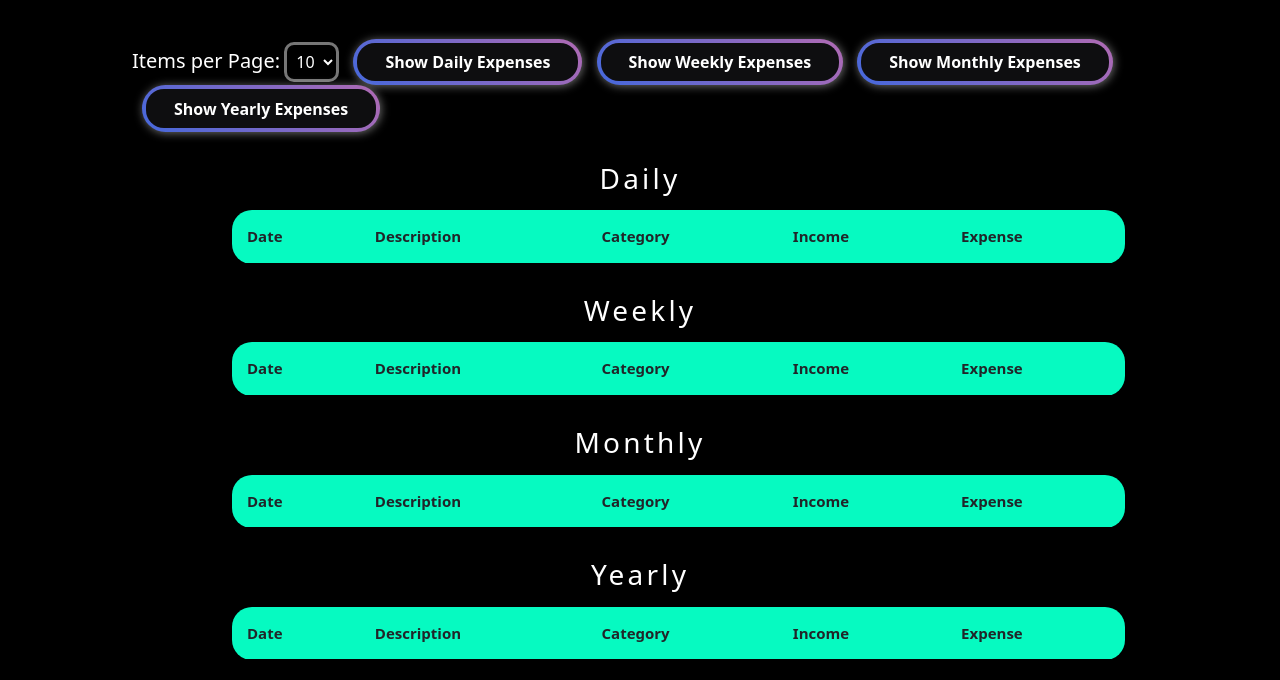
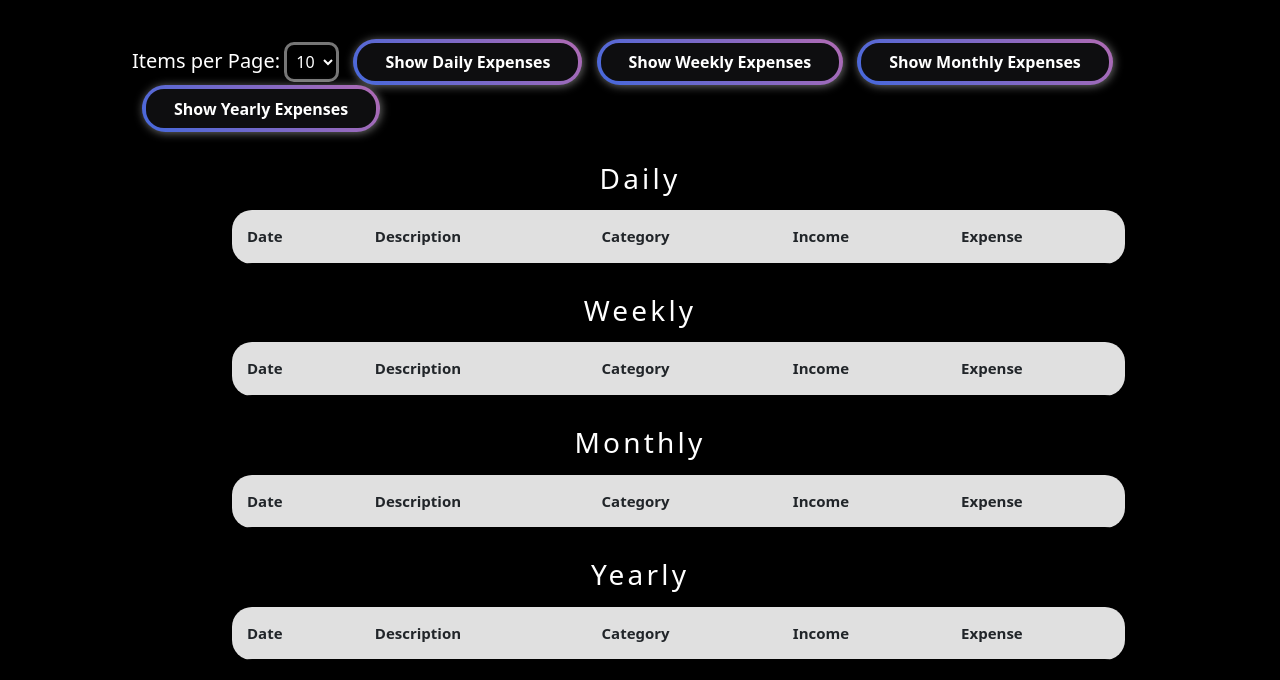
Before and after one commit to SPrathamesh15/ExpenseTrackerApp, a website: page public/report/report.html in a window 1280 px wide. Shown: the part 151-831 px from the top of the page. Drawn offline with nearby package versions, Linux system fonts and the light colour scheme; no server answers.

Commit message:
updated index.css

```diff
--- a/public/style/index.css
+++ b/public/style/index.css
@@ -356,10 +356,10 @@ table {
   padding: 30px;
   border-collapse: collapse;
   width: 80%;
-  background-color: #06fac1;
-  margin-left: 150px
+  background-color: rgba(255, 255, 255, 0.88);
+  margin-left: 150px;
+  overflow: hidden;
 }
-
 th, td {
   padding: 15px;
   text-align: left;
@@ -367,8 +367,9 @@ th, td {
   border-bottom: 1px solid black;
 }
 tr:hover {
-  background-color:white;
+  background-color:#06fac1;
 }
+
 @media  screen and (max-width: 600px) {
   .col-6{
     border: none;
```
